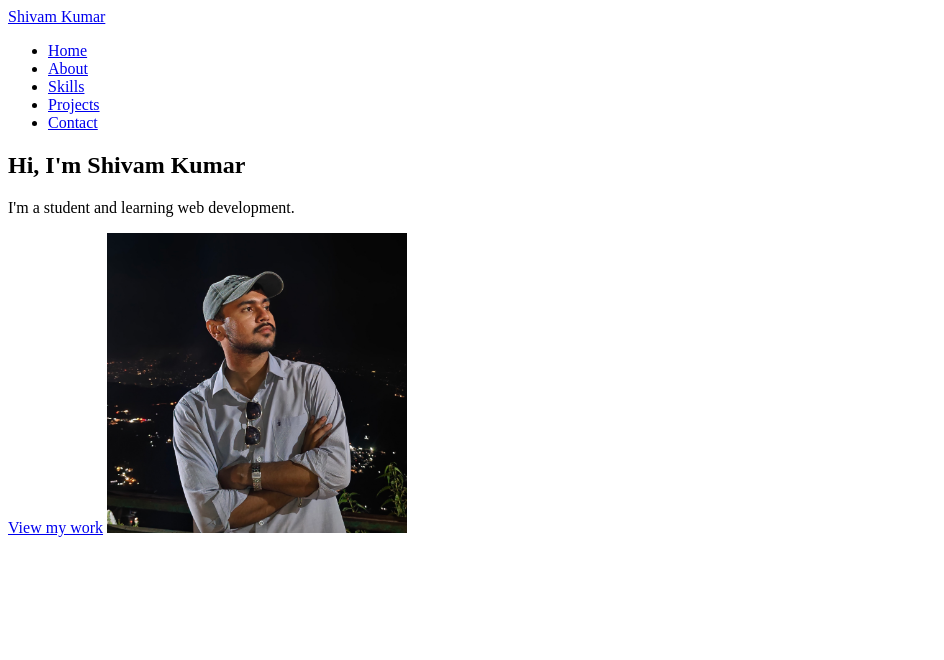
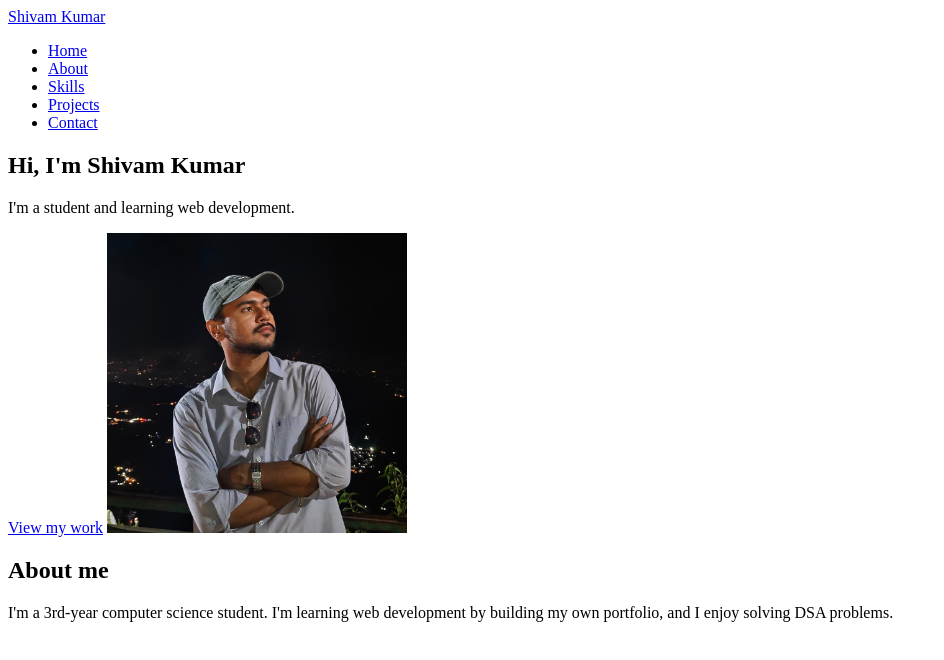
Before and after one commit to SIVM02/portfolio, a plain HTML site: page index.html in a window 1280 px wide. Shown: the whole page, without its empty margins (0-944 px from the left). Drawn offline with Linux system fonts and the light colour scheme.

Commit message:
add about section

```diff
--- a/index.html
+++ b/index.html
@@ -28,6 +28,10 @@
             <a href="#projects" class="btn">View my work</a>
             <img src="assets/images/profile-photo.jpeg" alt="Profile photo of Shivam Kumar" width="300" height="300" />
         </section>
+        <section id="about">
+            <h2>About me</h2>
+            <p>I'm a 3rd-year computer science student. I'm learning web development by building my own portfolio, and I enjoy solving DSA problems.</p>
+        </section>
     </main>
   </body>
 </html>
```
